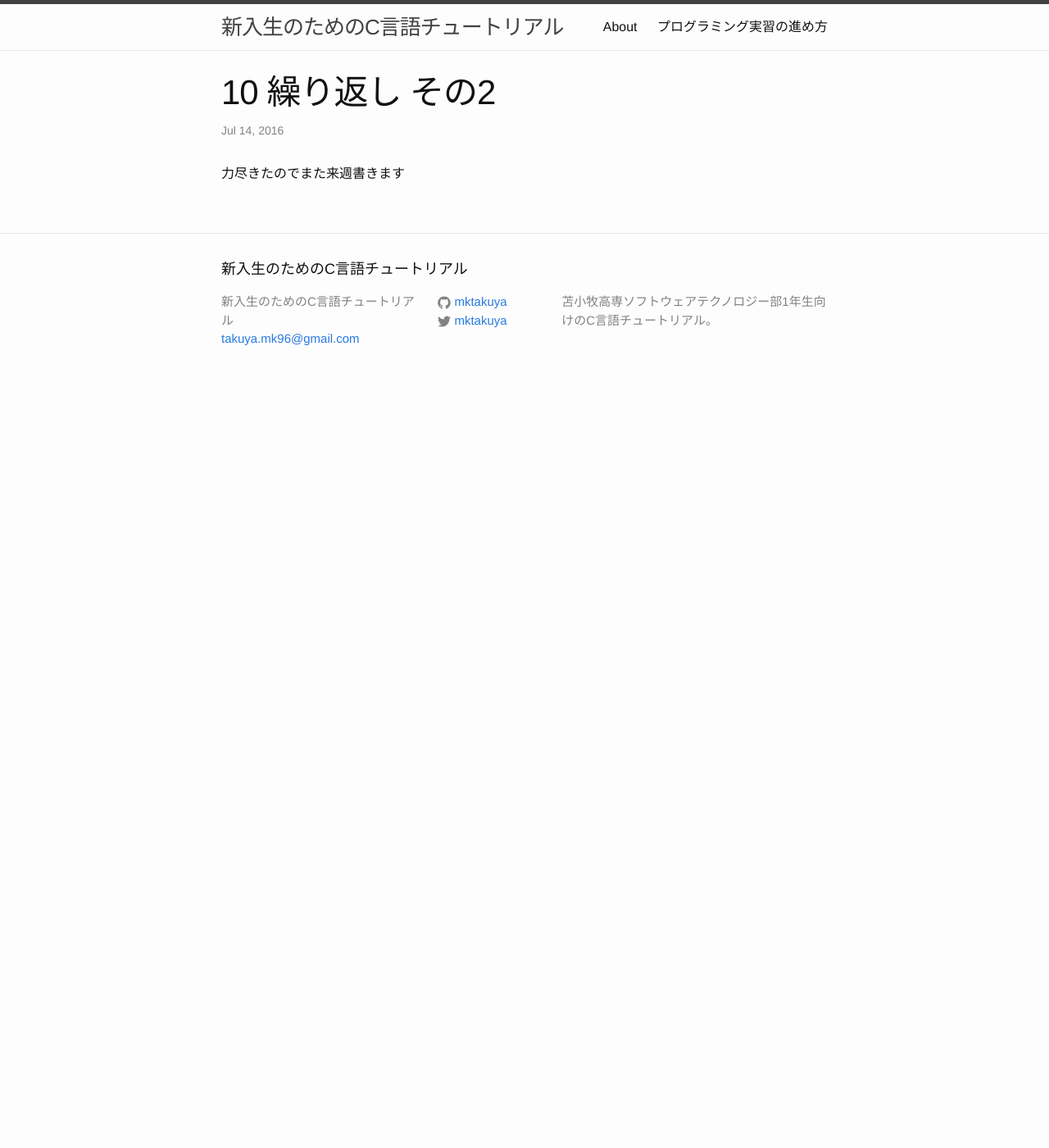
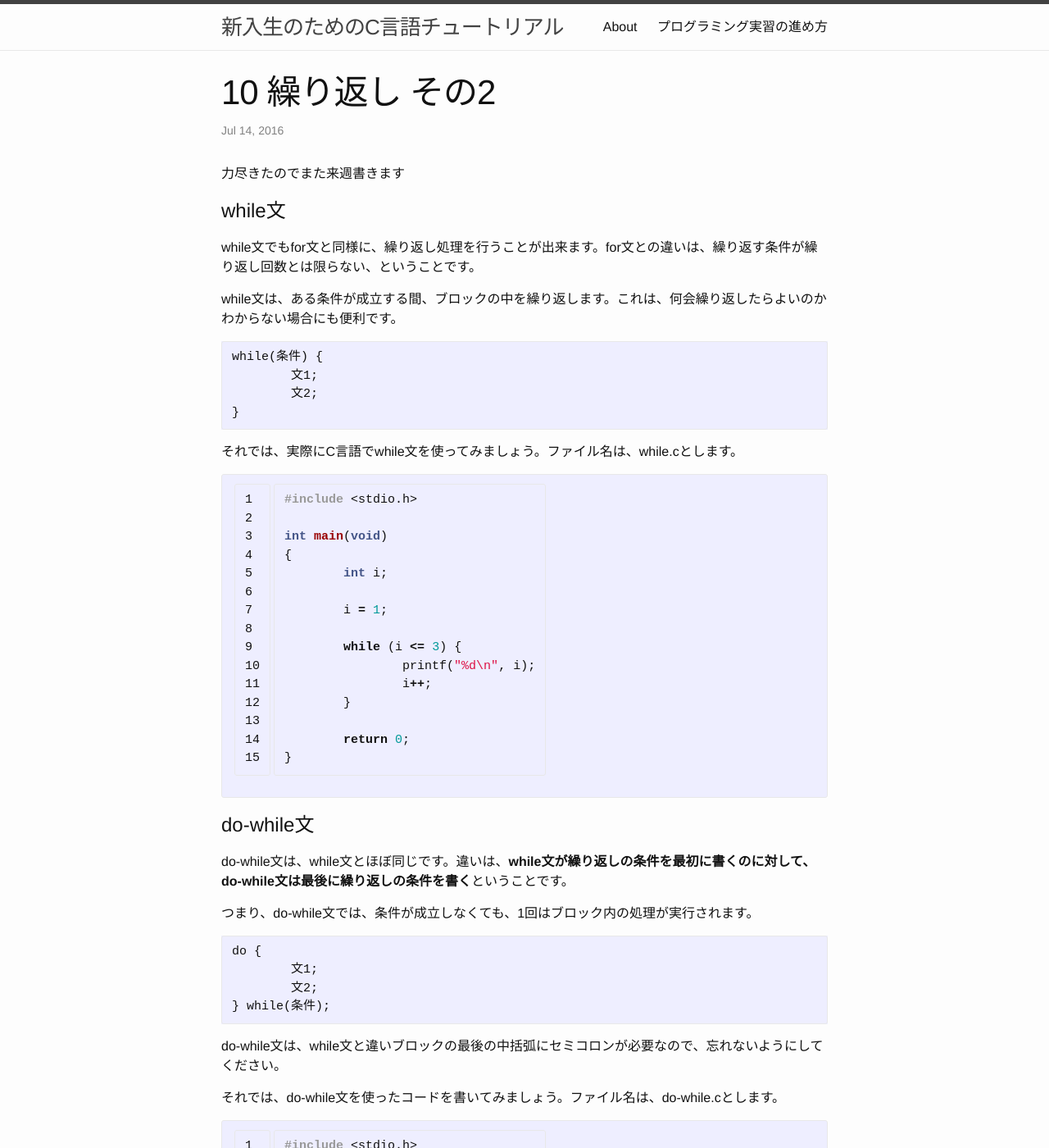
Before and after one commit to mktakuya/tnct-softech2016.github.io, a Jekyll site: the page built from _posts/2016-07-14-10-loop02.markdown, in a window 1280 px wide and 1400 px high. Shown: the whole window at 82% size. Built offline with Jekyll 4.4.1, drawn with Linux system fonts in a browser that asks for light colours; some of the changed text lies outside the part shown.

Commit message:
10 繰り返し その2

````diff
--- a/_posts/2016-07-14-10-loop02.markdown
+++ b/_posts/2016-07-14-10-loop02.markdown
@@ -7,40 +7,20 @@ date:   2016-07-14 10:00:00 +0900
 
 力尽きたのでまた来週書きます
 
-<!--
 # while文
-while文でもfor文と同じことが出来ますが、繰り返す条件が繰り返し回数とは限りません。条件が成立する間、ブロックの中を繰り返します。
+while文でもfor文と同様に、繰り返し処理を行うことが出来ます。for文との違いは、繰り返す条件が繰り返し回数とは限らない、ということです。
+
+while文は、ある条件が成立する間、ブロックの中を繰り返します。これは、何会繰り返したらよいのかわからない場合にも便利です。
 
 
-
-
-
-
-
-
-
-
-
-
-
-
-
-
-
-
-
-
-
-for文は、回数をカウントしながら、繰り返して同じことをするための文です。通常、繰り返した回数を数えるための変数（カウンタ変数）を用意して処理を行います。
-
 ```
-for (カウンタに初期値を代入; 繰り返すための条件; 回数のカウント) {
-    文1;
-    文2;
+while(条件) {
+        文1;
+        文2;
 }
 ```
 
-for文の流れは、実際にC言語のソースコードを見た後のほうがわかりやすいと思いますので、先にコードを見ていきましょう。ファイル名は、for.cとします。
+それでは、実際にC言語でwhile文を使ってみましょう。ファイル名は、while.cとします。
 
 {% highlight c linenos %}
 #include <stdio.h>
@@ -49,24 +29,33 @@ int main(void)
 {
         int i;
 
-        for (i = 1; i <= 3; i++) {
+        i = 1;
+
+        while (i <= 3) {
                 printf("%d\n", i);
+                i++;
         }
 
         return 0;
 }
 {% endhighlight %}
 
-この時の処理の流れを表にすると、このようになります。
 
-| 変数iの値 	| 条件 i &lt;= 3| i++   	| 内容                     |
-| 1         	| 成立する    	| i = 2 	| 繰り返す→1回目繰り返す  	|
-| 2         	| 成立する    	| i = 3 	| 繰り返す → 2回目繰り返す	|
-| 3         	| 成立する    	| i = 4 	| 繰り返す → 3回目繰り返す	|
-| 4         	| 成立しない  	| i = 4 	| 終わる                   |
+# do-while文
+do-while文は、while文とほぼ同じです。違いは、**while文が繰り返しの条件を最初に書くのに対して、do-while文は最後に繰り返しの条件を書く**ということです。
 
-## 2重for文
-繰り返しの中では、さらに繰り返しをすることができます。これを使うと、簡単にかけ算九九を計算することが出来ます。実際にやってみましょう。ファイル名は、kuku.cとします。
+つまり、do-while文では、条件が成立しなくても、1回はブロック内の処理が実行されます。
+
+```
+do {
+        文1;
+        文2;
+} while(条件);
+```
+
+do-while文は、while文と違いブロックの最後の中括弧にセミコロンが必要なので、忘れないようにしてください。
+
+それでは、do-while文を使ったコードを書いてみましょう。ファイル名は、do-while.cとします。
 
 {% highlight c linenos %}
 #include <stdio.h>
@@ -74,48 +63,59 @@ int main(void)
 int main(void)
 {
         int i;
-        int j;
+        i = 1;
 
-        for (i = 1; i <= 9; i++) {
-                for (j = 1; j <= 9; j++) {
-                        printf("%d * %d = %02d\n", i, j, i * j);
-                }
-        }
-        return 0;
-}
-{% endhighlight %}
+        do {
+                printf("%d\n", i);
+                i++;
+        } while(i <= 3);
 
-## for文の中のif文
-また、for文の中にif文を組み込むこともできます。
-
-以下のコードを見てみましょう。1から20までの数字を出力し、奇数であれば（奇数）と表示し、そうでなければただ改行するプログラムです。ファイル名は、odd.cとします。
-
-{% highlight c linenos %}
-#include <stdio.h>
-
-int main(void)
-{
-        int i;
-
-        for (i = 1; i <= 20; i++) {
-                printf("%d", i);
-
-                if (i % 2 == 0) {
-                        printf("\n");
-                } else {
-                        printf("（奇数）\n");
-                }
-        }
         return 0;
 }
 {% endhighlight %}
 
 
-## 練習問題
+# while文とdo-while文の違い
+while文とdo-while文の違いは、上で書いたプログラムの変数iの初期化部分を、以下のように変更して実行してみると感覚がつかめると思います。
 
-### 1. かけ算九九の改良
-かけ算九九のプログラムを改良し、各段の最初に「1の段」などと表示するようにしましょう。ファイル名は、kuku2.cとします。
+```
+int i;
+i = 1;
+```
 
-### 2. 世界のナベアツ
-1から100までの整数をカウントし、3の倍数であればアホになるプログラムを作成しなさい。ファイル名は、aho.cとします。（3のつく整数の時の対応はしなくて良い）
--->
+を、
+
+```
+int i;
+i = 4;
+```
+
+に変更してから、　while.cとdo-while.cを再コンパイルし、実行してみる。
+
+
+# 練習問題
+## 1. 2,4,6,8と表示するプログラム
+while文またはdo-while文を使って、次のように画面に出力するコードを書いてください。ファイル名は、step.cとします。
+
+```
+2
+4
+6
+8
+```
+
+## 総和プログラム
+while文またはdo-while文を使って、キーボードから入力された数字の総和を求めるプログラムを作りなさい。ただし、0が入力された時点でキーボードからの入力を終了し、その時点での合計を出力することとします。
+
+例：
+
+```
+1
+10
+2
+-1
+-5
+0
+
+合計は、7です。
+```
````
